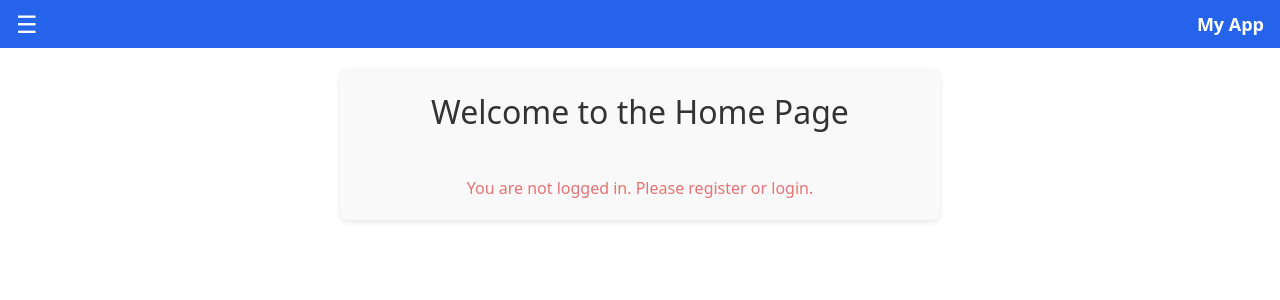
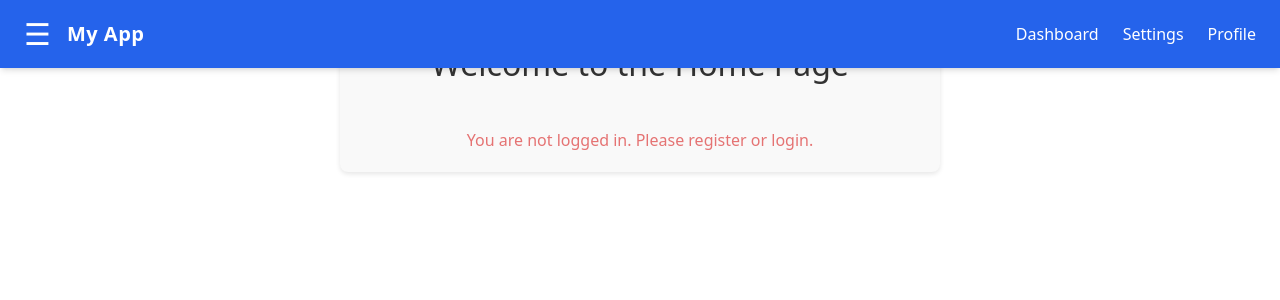
Before and after one commit to iTech-dhananjay/react-microservice, a React (Create React App) app: page / in a window 1280 px wide. Shown: the top 300 px of the page. Built offline with nearby package versions, Linux system fonts and the light colour scheme.

Commit message:
Add Navbar

```diff
--- a/src/components/layout/Navbar.jsx
+++ b/src/components/layout/Navbar.jsx
@@ -6,14 +6,32 @@ const Navbar = () => {
     const dispatch = useDispatch();
 
     return (
-        <header className="bg-blue-600 text-white px-4 py-2 flex justify-between items-center">
-            <button
-                className="text-2xl focus:outline-none"
-                onClick={() => dispatch(toggleSidebar())}
-            >
-                ☰
-            </button>
-            <h1 className="text-lg font-bold">My App</h1>
+        <header className="bg-blue-600 text-white px-6 py-4 flex items-center justify-between shadow-md fixed top-0 left-0 w-full z-10">
+            {/* Sidebar Toggle Button */}
+            <div className="flex items-center">
+                <button
+                    className="text-3xl focus:outline-none mr-4"
+                    onClick={() => dispatch(toggleSidebar())}
+                >
+                    ☰
+                </button>
+                <h1 className="text-xl font-bold tracking-wide">
+                    My App
+                </h1>
+            </div>
+
+            {/* Right-side Menu (optional) */}
+            <nav className="flex items-center space-x-6">
+                <a href="/dashboard" className="hover:underline">
+                    Dashboard
+                </a>
+                <a href="/settings" className="hover:underline">
+                    Settings
+                </a>
+                <a href="/profile" className="hover:underline">
+                    Profile
+                </a>
+            </nav>
         </header>
     );
 };
```
